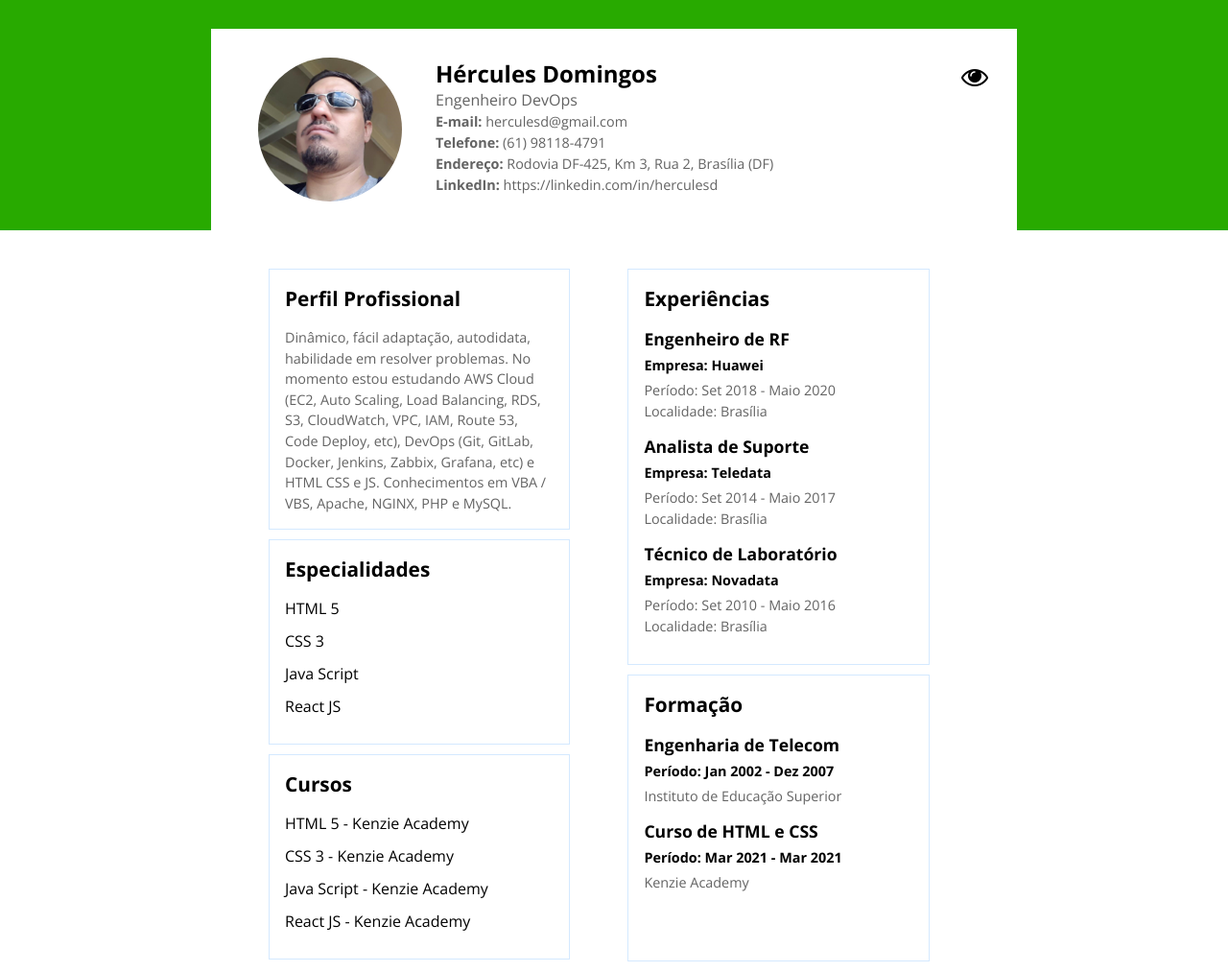
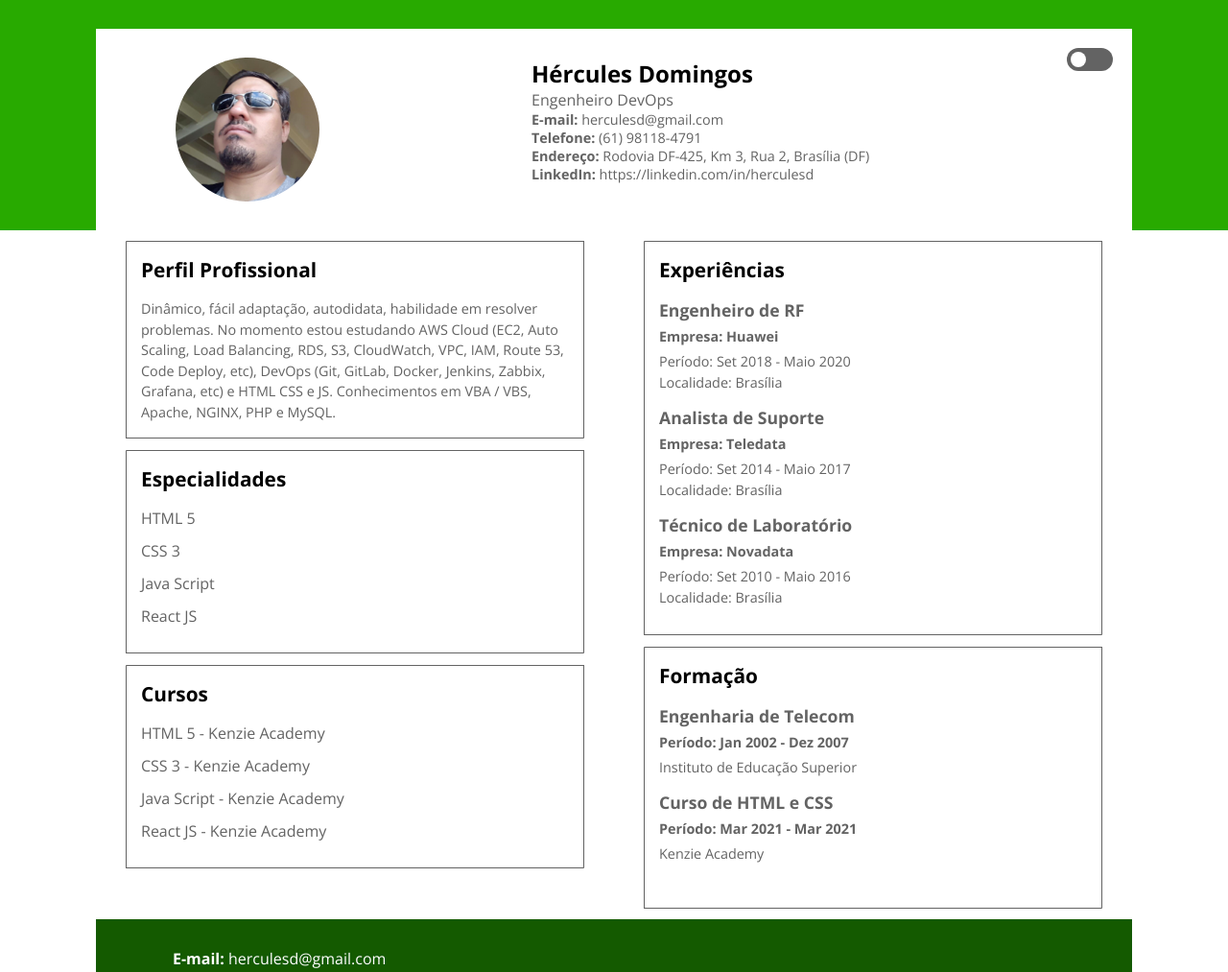
Before and after one commit to herculesd/herculesd.github.io, a plain HTML site: page index.html in a window 1280 px wide. Shown: the top 1013 px of the page at 96% size. Drawn offline with nearby package versions, Linux system fonts and the light colour scheme.

Commit message:
Dark Mode Slider Button

```diff
--- a/assets/css/style.css
+++ b/assets/css/style.css
@@ -1,15 +1,28 @@
 :root {
-    --cor-fundo-primaria: white;
-    --cor-fundo-secundaria: rgb(40, 170, 0);
-    --cor-fundo-terciaria: rgb(20, 90, 0);
-    --cor-texto-primaria: black;
-    --cor-texto-secundaria: #636363;
-    --cor-texto-terciaria: white;
-    --altura-foto: 200px;
-    --altura-botao-dark: var(--altura-foto);
+    --cor-fundo-header1: rgb(255, 255, 255);
+    --cor-fundo-header2: rgb(40, 170, 0);
+    --cor-fundo-main1: rgb(255, 255, 255);
+    --cor-fundo-main2: var(--cor-fundo-main1);
+    --cor-fundo-footer1: rgb(20, 90, 0);
+    --cor-fundo-footer2: rgb(255, 255, 255);
+    --cor-texto-header1: rgb(0, 0, 0);
+    --cor-texto-header2: rgb(99, 99, 99);
+    --cor-texto-main1: rgb(0, 0, 0);
+    --cor-texto-main2: rgb(99, 99, 99);
+    --cor-texto-footer1: rgb(255, 255, 255);
+    --cor-texto-footer2: var(--cor-texto-footer1);
+    --largura-foto: 200px;
+    --largura-max: 1080px;
 }
 
-html, body, figure, img, div, input, textarea, p, h1, h2, h3, h4, h5, h6, ul, ol, li, a, header, main, footer {
+/* Cores Invertidas na Seleção*/
+
+::selection {
+    color: var(--cor-fundo-header1);
+    background: var(--cor-texto-header1);
+}
+
+html, body, figure, img, div, article, section, aside, nav, button, input, textarea, label, span, p, h1, h2, h3, h4, h5, h6, ul, ol, li, a, header, main, footer {
     margin: 0;
     padding: 0;
     box-sizing: border-box;
@@ -23,31 +36,25 @@ body {
     font-family: 'Open Sans', sans-serif;
 }
 
+a {
+    color: inherit;
+}
+
 .hidden {
     display: none;
-}
-
-.container {
-    color: var(--cor-texto-primaria);
-    background-color: var(--cor-fundo-primaria);
 }
 
 /* HEADER */
 
 header {
-    background-color: var(--cor-fundo-secundaria);
+    background-color: var(--cor-fundo-header2);
     padding: 30px 30px 0 30px;
 }
 
 header .container {
-    display: grid;
-    grid-template-columns: auto auto;
-}
-
-header .linha {
-    display: flex;
-    flex-wrap: wrap;
-    flex-flow: column;
+    color: var(--cor-texto-header1);
+    background-color: var(--cor-fundo-header1);
+    position: relative;
 }
 
 header .coluna-esquerda {
@@ -58,12 +65,13 @@ header .coluna-esquerda {
 header .coluna-direita {
     padding: 0;
     flex-basis: 60%;
+    text-align: center;
 }
 
 header .coluna img {
     display: flex;
     margin: 0 auto;
-    max-width: var(--altura-foto);
+    max-width: var(--largura-foto);
 }
 
 header .coluna h1 {
@@ -73,35 +81,31 @@ header .coluna h1 {
 
 header .coluna p {
     font-size: 1rem;
-    color: var(--cor-texto-secundaria);
+    color: var(--cor-texto-header2);
     padding-bottom: 12px;
-    text-align: center;
 }
 
 header .coluna ul {
     padding: 2px 16px;
 }
 
-header .coluna ul li a {
-    color: var(--cor-texto-secundaria);
+header .coluna ul li {
+    color: var(--cor-texto-header2);
     font-size: 0.9rem;
 }
 
 /* FOOTER */
 
 footer {
-    background-color: var(--cor-fundo-terciaria);
+    background-color: var(--cor-fundo-footer2);
     padding: 0 30px;
+    padding: 0 30px 30px 30px;
 }
 
 footer .container {
     padding: 20px 0;
-    color: var(--cor-texto-terciaria);
-    background-color: inherit;
-}
-
-footer .container a {
-    color: inherit;
+    color: var(--cor-texto-footer1);
+    background-color: var(--cor-fundo-footer1);
 }
 
 footer .info-contato {
@@ -127,12 +131,23 @@ footer .redes-sociais li {
 
 footer .redes-sociais li a img {
     width: 40px;
+    transition: .2s;
+}
+
+footer .redes-sociais li a:hover img {
+    transform: scale(1.2) translateY(-10px);
 }
 
 /* MAIN */
 
 main {
     padding: 0 30px;
+    background-color: var(--cor-fundo-main2);
+}
+
+main .container {
+    color: var(--cor-texto-main1);
+    background-color: var(--cor-fundo-main1);
 }
 
 main .coluna section {
@@ -146,12 +161,13 @@ main .coluna section h2 {
 }
 
 main .coluna section p {
-    color: var(--cor-texto-secundaria);
+    color: var(--cor-texto-main2);
     font-size: 0.9rem;
     line-height: 1.5;
 }
 
 main .coluna section ul li {
+    color: var(--cor-texto-main2);
     margin-bottom: 12px;
 }
 
@@ -168,64 +184,92 @@ main .coluna section ul li strong {
 }
 
 main .coluna-direita section {
-    min-height: 265px;
+    min-height: 275px;
 }
 
 /* EXTRAS */
 
-.dark-skin-chk:checked~.dark-mode-skin {
-    --cor-fundo-primaria: black;
-    --cor-fundo-secundaria: #474747;
-    --cor-fundo-terciaria: #474747;
-    --cor-texto-primaria: white;
-    --cor-texto-secundaria: white;
-    --cor-texto-terciaria: white;
+.dark-mode-chk:checked~.dark-mode {
+    --cor-fundo-header1: rgb(0, 0, 0);
+    --cor-fundo-header2: rgb(70, 70, 70);
+    --cor-fundo-main1: rgb(0, 0, 0);
+    --cor-fundo-main2: rgb(70, 70, 70);
+    --cor-fundo-footer1: rgb(0, 0, 0);
+    --cor-fundo-footer2: rgb(70, 70, 70);
+    --cor-texto-header1: rgb(255, 255, 255);
+    --cor-texto-header2: rgb(190, 190, 190);
+    --cor-texto-main1: rgb(255, 255, 255);
+    --cor-texto-main2: rgb(190, 190, 190);
+    --cor-texto-footer1: rgb(255, 255, 255);
+    --cor-texto-footer2: rgb(190, 190, 190);
 }
 
-.dark-skin-chk:checked~.dark-mode-skin main {
-    background-color: var(--cor-fundo-terciaria);
+label {
+    position: absolute;
+    top: 20px;
+    right: 20px;
+    width: 48px;
+    height: 24px;
+    padding: 4px;
+    border-radius: 22px;
+    background-color: var(--cor-texto-main2);
+    cursor: pointer;
 }
 
-.dark-skin-chk:checked~.dark-mode-skin footer .container {
-    background-color: var(--cor-fundo-primaria);
+label span {
+    display: block;
+    width: 16px;
+    height: 16px;
+    border-radius: 50%;
+    background-color: var(--cor-fundo-main1);
+    transition: all ease .3s;
 }
 
-.dark-mode-button {
-    /* display: flex; */
-    font-size: 32px;
-    color: var(--cor-texto-primaria);
-    height: var(--altura-botao-dark);
-    text-align: right;
+.dark-mode-chk:checked~.dark-mode label span {
+    transition: all ease .3s;
+    transform: translateX(25px);
 }
 
-.eye-button {
-    cursor: pointer;
+@keyframes aumentarLargura {
+    from {
+        width: 0;
+    }
+    to {
+        width: 100%;
+    }
+}
+
+@keyframes aumentarAltura {
+    from {
+        height: 0;
+    }
+    to {
+        height: 100%;
+    }
 }
 
 /* @MEDIA */
 
 @media only screen and (min-width: 640px) {
     :root {
-        --altura-foto: 150px;
-        --altura-botao-dark: var(--altura-foto);
+        --largura-foto: 150px;
     }
     .container {
-        padding: 30px;
         width: 100%;
-        max-width: 840px;
+        max-width: var(--largura-max);
         margin: 0 auto;
     }
     .linha {
         display: flex;
         flex-wrap: wrap;
         align-items: flex-start;
+        justify-content: space-between;
     }
     .coluna {
-        flex-basis: 48%;
+        flex-basis: 50%;
     }
     header .container {
-        display: grid;
-        grid-template-columns: 1fr auto;
+        padding: 30px;
     }
     header .linha {
         flex-flow: row;
@@ -233,25 +277,52 @@ main .coluna-direita section {
     }
     header .coluna img {
         border-radius: 50%;
-        max-width: var(--altura-foto);
+        max-width: var(--largura-foto);
     }
     header .coluna ul, header .coluna p, header .coluna h1 {
         text-align: left;
         padding: 0 16px;
     }
     footer .container {
-        padding: 20px 60px;
+        padding: 30px 60px;
     }
     footer .redes-sociais {
         display: flex;
         justify-content: center;
     }
     main .coluna section {
-        border: 1px solid #d4e9ff;
+        border: 1px solid transparent;
         padding: 16px;
         margin: 10px 30px;
+        position: relative;
     }
-    .dark-mode-button {
-        font-size: 28px;
+    main .coluna section span {
+        display: block;
+        position: absolute;
+        width: 1px;
+        height: 1px;
+        border: 1px solid transparent;
+    }
+    main .coluna section .topo-direita {
+        top: 0;
+        left: 0;
+        width: 0;
+        height: 0;
+        animation-name: aumentarLargura, aumentarAltura;
+        animation-duration: .5s, .5s;
+        animation-delay: 0s, .5s;
+        animation-fill-mode: forwards;
+        border-top-color: var(--cor-texto-main2);
+        border-right-color: var(--cor-texto-main2);
+    }
+    main .coluna section .baixo-esquerda {
+        bottom: 0;
+        right: 0;
+        animation-name: aumentarLargura, aumentarAltura;
+        animation-duration: .5s, .5s;
+        animation-delay: 1s, 1.5s;
+        animation-fill-mode: forwards;
+        border-bottom-color: var(--cor-texto-main2);
+        border-left-color: var(--cor-texto-main2);
     }
 }
--- a/index.html
+++ b/index.html
@@ -14,12 +14,13 @@
 </head>
 
 <body>
+    <input type="checkbox" class="hidden dark-mode-chk" id="dark-mode-chk">
+    <div class="dark-mode">
 
-    <input type="checkbox" class="hidden dark-skin-chk" id="dark-skin-chk">
-    <div class="dark-mode-skin">
         <header>
+            <div class="container">
 
-            <div class="container">
+                <label for="dark-mode-chk"><span></span></label>
 
                 <div class="linha">
 
@@ -55,13 +56,7 @@
                             </li>
                         </ul>
                     </div>
-
                 </div>
-
-                <div class="dark-mode-button">
-                    <label for="dark-skin-chk" class="eye-button"><i class="fa fa-eye"></i></label>
-                </div>
-
             </div>
         </header>
 
@@ -74,6 +69,7 @@
                     <!-- Conteudo Lado Esquerdo -->
                     <div class="coluna coluna-esquerda">
                         <section>
+                            <span class="topo-direita"></span>
                             <h2>Perfil Profissional</h2>
                             <p>Dinâmico, fácil adaptação, autodidata, habilidade em resolver problemas. No
                                 momento estou estudando AWS Cloud (EC2, Auto Scaling, Load Balancing, RDS, S3,
@@ -81,10 +77,11 @@
                                 Zabbix, Grafana, etc) e HTML CSS e JS. Conhecimentos em VBA / VBS, Apache, NGINX, PHP e
                                 MySQL.
                             </p>
-
+                            <span class="baixo-esquerda"></span>
                         </section>
 
                         <section>
+                            <span class="topo-direita"></span>
                             <h2>Especialidades</h2>
                             <ul>
                                 <li>HTML 5</li>
@@ -92,9 +89,11 @@
                                 <li>Java Script</li>
                                 <li>React JS</li>
                             </ul>
+                            <span class="baixo-esquerda"></span>
                         </section>
 
                         <section>
+                            <span class="topo-direita"></span>
                             <h2>Cursos</h2>
                             <ul>
                                 <li>HTML 5 - Kenzie Academy</li>
@@ -102,6 +101,7 @@
                                 <li>Java Script - Kenzie Academy</li>
                                 <li>React JS - Kenzie Academy</li>
                             </ul>
+                            <span class="baixo-esquerda"></span>
                         </section>
                     </div>
 
@@ -109,6 +109,7 @@
                     <div class="coluna coluna-direita">
 
                         <section>
+                            <span class="topo-direita"></span>
                             <h2>Experiências</h2>
                             <ul>
                                 <li>
@@ -130,9 +131,11 @@
                                     <p>Localidade: Brasília</p>
                                 </li>
                             </ul>
+                            <span class="baixo-esquerda"></span>
                         </section>
 
                         <section>
+                            <span class="topo-direita"></span>
                             <h2>Formação</h2>
                             <ul>
                                 <li>
@@ -146,6 +149,7 @@
                                     <p>Kenzie Academy</p>
                                 </li>
                             </ul>
+                            <span class="baixo-esquerda"></span>
                         </section>
                     </div>
 
@@ -180,14 +184,8 @@
                         </li>
                         <li>
                             <a href="#">
-                                <img src="./assets/img/youtube.svg" alt="YouTube">
-                                <p>YouTube</p>
-                            </a>
-                        </li>
-                        <li>
-                            <a href="#">
-                                <img src="./assets/img/facebook-app-symbol.svg" alt="Facebook">
-                                <p>Facebook</p>
+                                <img src="./assets/img/github-big-logo.svg" alt="GitHub">
+                                <p>GitHub</p>
                             </a>
                         </li>
                         <li>
@@ -198,8 +196,14 @@
                         </li>
                         <li>
                             <a href="#">
-                                <img src="./assets/img/github-big-logo.svg" alt="GitHub">
-                                <p>GitHub</p>
+                                <img src="./assets/img/youtube.svg" alt="YouTube">
+                                <p>YouTube</p>
+                            </a>
+                        </li>
+                        <li>
+                            <a href="#">
+                                <img src="./assets/img/facebook-app-symbol.svg" alt="Facebook">
+                                <p>Facebook</p>
                             </a>
                         </li>
                     </ul>
```
